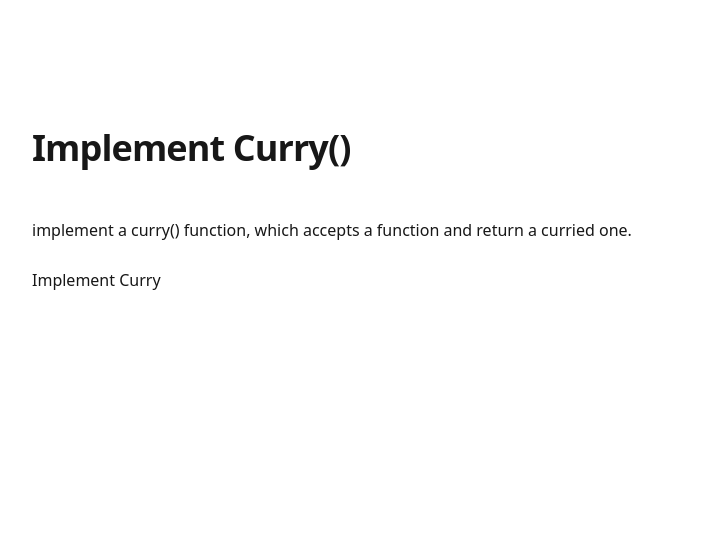
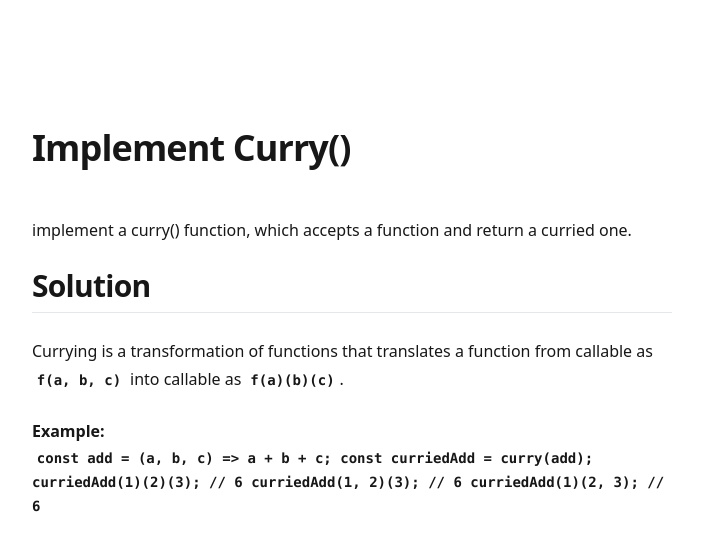
Before and after one commit to Galiano19/code-challenges, a Next.js app: page /javascript/implementcurry in a window 1280 px wide. Both pictures are taken after a click on the button "Show solution". Shown: the top 550 px of the page, without its empty margins (288-991 px from the left). Built offline with nearby package versions, Linux system fonts and the light colour scheme.

Commit message:
add solution for currying

```diff
--- a/app/components/pattern/ChallengePage/ChallengePage.tsx
+++ b/app/components/pattern/ChallengePage/ChallengePage.tsx
@@ -1,7 +1,11 @@
 "use client";
 
 import { useState } from "react";
-import { TypographyH1, TypographyP } from "../../ui/typography/typography";
+import {
+  TypographyH1,
+  TypographyH2,
+  TypographyP,
+} from "../../ui/typography/typography";
 import Layout from "../Layout/Layout";
 import { Button } from "../../ui/button/button";
 
@@ -25,7 +29,10 @@ export default function ChallengePage({
       <TypographyH1>{title}</TypographyH1>
       <TypographyP>{description}</TypographyP>
       {result ? (
-        <div>{children}</div>
+        <div>
+          <TypographyH2>Solution</TypographyH2>
+          {children}
+        </div>
       ) : (
         <Button variant={"outline"} onClick={handleClick}>
           Show solution
--- a/app/javascript/implementcurry/page.tsx
+++ b/app/javascript/implementcurry/page.tsx
@@ -1,4 +1,8 @@
 import ChallengePage from "@/app/components/pattern/ChallengePage/ChallengePage";
+import {
+  TypographyInlineCode,
+  TypographyP,
+} from "@/app/components/ui/typography/typography";
 
 export default function ImplementCurry() {
   return (
@@ -6,7 +10,24 @@ export default function ImplementCurry() {
       title="Implement Curry()"
       description="implement a curry() function, which accepts a function and return a curried one."
     >
-      Implement Curry
+      <TypographyP>
+        Currying is a transformation of functions that translates a function
+        from callable as <TypographyInlineCode>f(a, b, c)</TypographyInlineCode>{" "}
+        into callable as <TypographyInlineCode>f(a)(b)(c)</TypographyInlineCode>
+        .
+      </TypographyP>
+
+      <TypographyP>
+        <strong>Example:</strong>
+      </TypographyP>
+
+      <TypographyInlineCode>
+        {`const add = (a, b, c) => a + b + c;
+const curriedAdd = curry(add);
+curriedAdd(1)(2)(3); // 6
+curriedAdd(1, 2)(3); // 6
+curriedAdd(1)(2, 3); // 6`}
+      </TypographyInlineCode>
     </ChallengePage>
   );
 }
```
